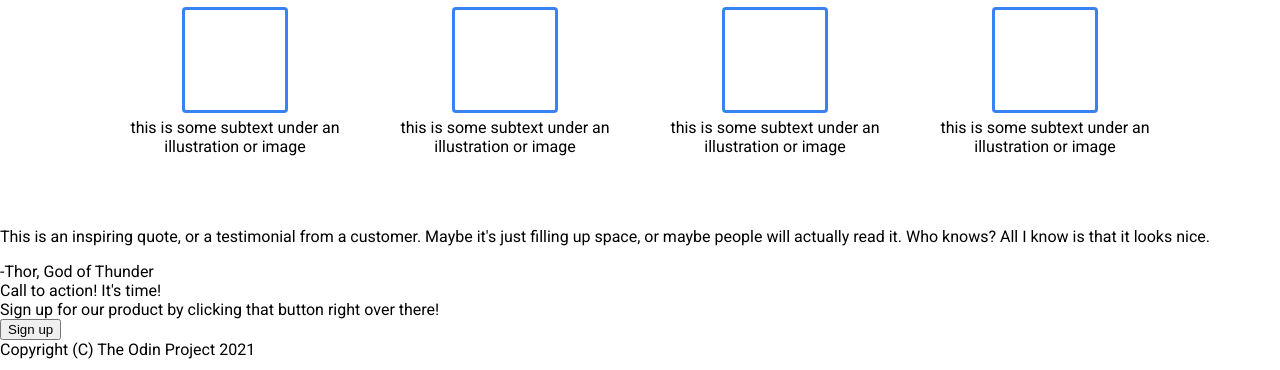
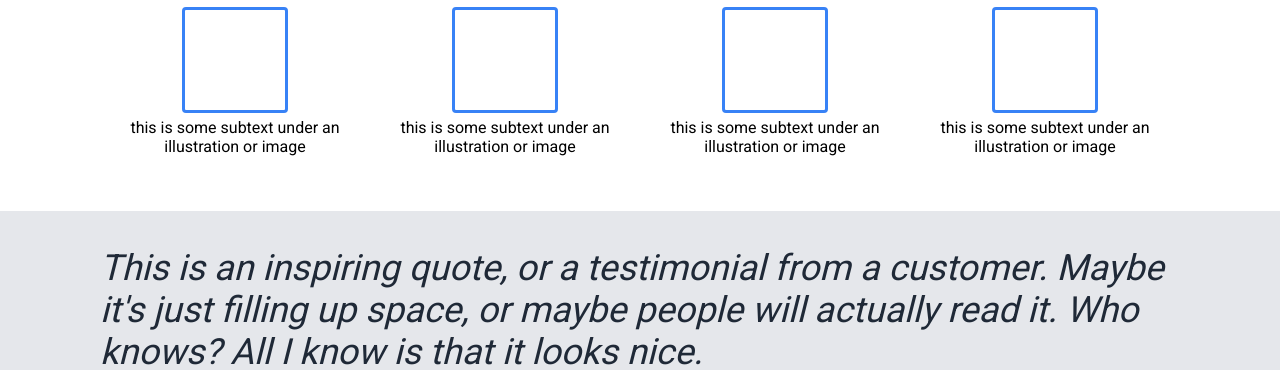
Before and after one commit to aduger07/odin-landing-page, a plain HTML site: page index.html in a window 1280 px wide. Shown: the part 430-800 px from the top of the page. Drawn offline with Linux system fonts and the light colour scheme.

Commit message:
Finished styling bottom quartiles.

```diff
--- a/style.css
+++ b/style.css
@@ -128,3 +128,72 @@ div .card {
 .text {
     text-align: center;
 }
+
+.quart-three {
+    display: flex;
+    flex-direction: column;
+    align-items: flex-end;
+    padding-left: 100px;
+    padding-right: 100px;
+    background-color: #E5E7EB;
+}
+
+.thor-quote {
+    font-size: 36px;
+    color: #1f2937;
+    font-style: italic;
+
+}
+
+.thor {
+    font-weight: 900;
+}
+
+.quart-four {
+    display: flex;
+    justify-content: center;
+    align-items: center;
+    background-color: white;
+    padding-left: 100px;
+    padding-right: 100px;
+    padding-top: 55px;
+    padding-bottom: 55px;
+}
+
+.ad {
+    display: flex;
+    justify-content: space-between;
+    align-items: center;
+    background-color: #3882F6;
+    padding: 20px 40px;
+    border-radius: 4px;
+}
+
+.ad-header {
+    color: #F9FAF8;
+    font-weight: bold;
+}
+
+.ad-content {
+    color: #E5E7EB;
+}
+
+.ad-button {
+    border: solid #F9FAF8;
+    border-radius: 4px;
+    color: #F9FAF8;
+    background-color: #3882F6;
+    margin-left: 80px;
+    font-weight: bold;
+    padding: 5px 10px;
+    flex-shrink: 0;
+}
+
+.footer {
+    background-color: #1F2937;
+    display: flex;
+    justify-content: center;
+    align-items: center;
+    color: #E5E7Eb;
+    padding: 25px 100px;
+}
```
